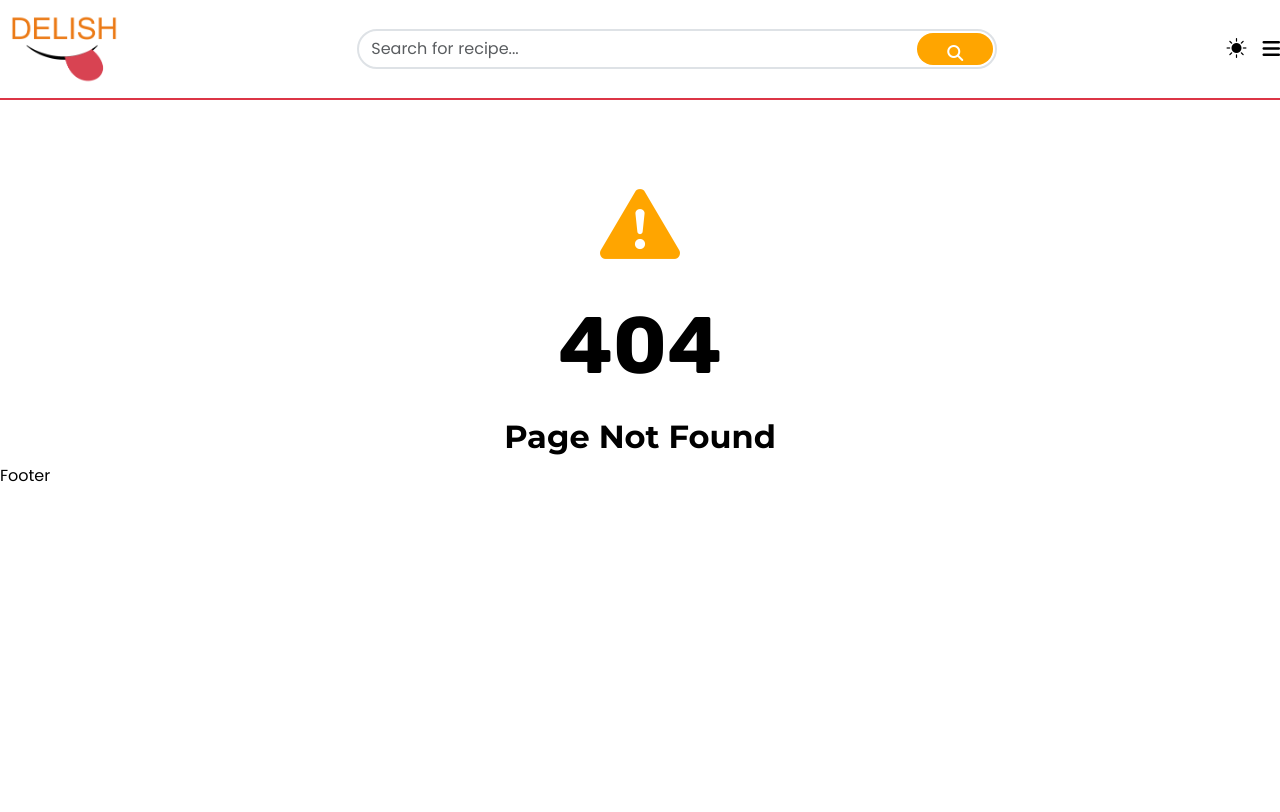
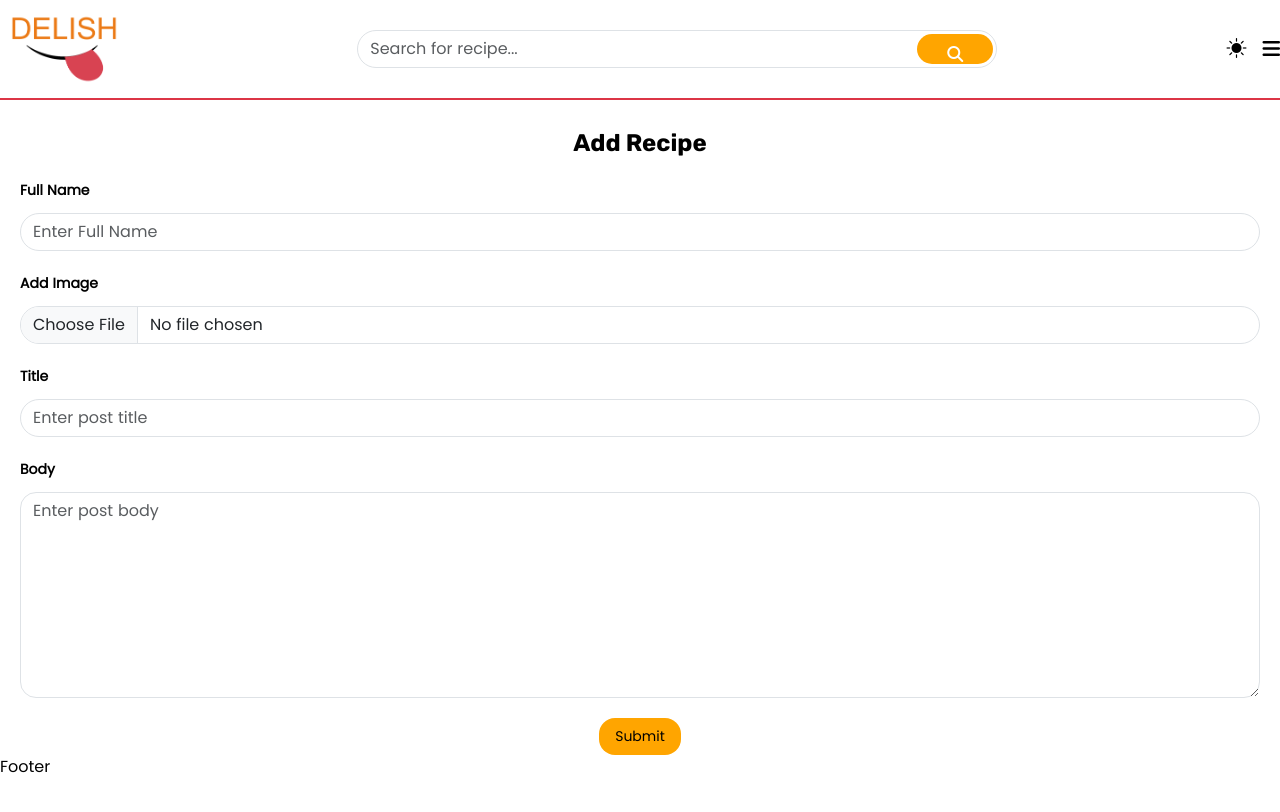
Before and after one commit to mubarak-codes/Delish, a React (Vite) app: page /add-recipe in a window 1280 px wide. Before the commit this address had no page. Shown: the top 812 px of the page. Built offline with nearby package versions, Linux system fonts and the light colour scheme.

Commit message:
create add recipe page

```diff
--- /dev/null
+++ b/external-library/mkCss/css/mk-css-input.css
@@ -0,0 +1,4 @@
+.input{}.input::placeholder{opacity:0.3;color: inherit}
+
+
+.focus-input:focus{background-color: transparent; color: inherit}
--- a/external-library/mkCss/css/mk-css.css
+++ b/external-library/mkCss/css/mk-css.css
@@ -4,12 +4,14 @@
 @import url('mk-css-space.css');
 @import url('mk-css-effect.css');
 @import url('mk-css-border.css');
+@import url('mk-css-input.css');
+
 
 @font-face{font-family:Bebas;src:url(/external-library/mkCss/font/fontFamily/Bebas-Regular.ttf);}@font-face{font-family:Caudex;src:url(/external-library/mkCss/font/fontFamily/Caudex-Regular.ttf);}@font-face{font-family:JosefinSans;src:url(/external-library/mkCss/font/fontFamily/JosefinSans-Regular.ttf);}@font-face{font-family:Montserrat;src:url(/external-library/mkCss/font/fontFamily/Montserrat-Regular.ttf );}@font-face{font-family:Poppins;src:url(/external-library/mkCss/font/fontFamily/Poppins-Regular.ttf);}@font-face{font-family:RobotoCondensed;src:url(/external-library/mkCss/font/fontFamily/Roboto-Condensed.ttf);}@font-face{font-family:Rubik;src:url(/external-library/mkCss/font/fontFamily/Rubik-Bold.ttf);}
 @font-face{font-family:MontserratBold;src:url(/external-library/mkCss/font/fontFamily/Montserrat-Bold.ttf);}@font-face{font-family:JosefinSansBold;src:url(/external-library/mkCss/font/fontFamily/JosefinSans-Bold.ttf);}@font-face{font-family:Ubuntu;src:url(/external-library/mkCss/font/fontFamily/Ubuntu-R.ttf);}
 .ff-bebas{font-family:Bebas;}.ff-caudex{font-family:Caudex;}.ff-josefin-sans{font-family:JosefinSans;}.ff-montserrat{font-family:Montserrat;}.ff-poppins{font-family:Poppins;}.ff-roboto-condensed{font-family:RobotoCondensed;}.ff-rubik{font-family:Rubik;}.ff-montserrat-bold{font-family:MontserratBold;}.ff-josefin-sans-bold{font-family:JosefinSansBold;}.ff-ubuntu{font-family:Ubuntu;}
 
-button{border:none;background-color:transparent;color:inherit}Link,a{text-decoration:none;color:inherit}.card{border-radius:10px;box-shadow:0 3px 4px #e3e3e3;border:none}.place-items-center{place-items:center}ul{list-style-type:none}.cursor-pointer{cursor:pointer}.input{}.input::placeholder{opacity:0.3}
+button{border:none;background-color:transparent;color:inherit}Link,a{text-decoration:none;color:inherit}.card{border-radius:10px;box-shadow:0 3px 4px #e3e3e3;border:none}.place-items-center{place-items:center}ul{list-style-type:none}.cursor-pointer{cursor:pointer}
 
 .hover-fade{transition: opacity 0.15s ease-in-out}.hover-fade:hover{opacity:0.5}.click-fade{transition:opacity 0.15s ease-in-out}.click-fade:active{opacity:0.5}.click-grow{transition:transform 0.15s ease-in-out}.click-grow:active{transform:scale(1.1)}
 
--- a/src/App.jsx
+++ b/src/App.jsx
@@ -5,18 +5,25 @@ import SearchPage from './page/SearchPage.jsx'
 import {usePersistState} from '../external-library/mkHooks/LocalStorage.js'
 import NotFoundPage from './page/NotFoundPage'
 import Favorite from './page/Favorite'
+import AddRecipe from './page/AddRecipe'
 
 
 function App() {
+ let [bg, setBg] = usePersistState('themeBg', 'bg-snow')
+ let [text, setText] = usePersistState('themeText', 'text-ebony')
+
+ document.body.className = `${bg} ${text}`
+
 
 
  const router = createBrowserRouter(
   createRoutesFromElements(
-   <Route path='/' element={<Layout1 />} >
+   <Route path='/' element={<Layout1 bg={bg} text={text} setText={setText} setBg={setBg} />} >
     <Route index element={<HomePage  />} />
     <Route path='/search' element={<SearchPage />} />
     <Route path='*' element={<NotFoundPage />} />
     <Route path='/favorite' element={<Favorite />} />
+    <Route path='/add-recipe' element={<AddRecipe bg={bg} text={text} />} />
 
    </Route>
   )
--- a/src/components/Hero.jsx
+++ b/src/components/Hero.jsx
@@ -11,7 +11,7 @@ const Hero = ()=>{
     <div className="row justify-content-center gap-3">
      <h1 className="text-center ff-rubik fs10">Discover Delicious Recipes</h1>
      <h5 className="text-center fw-normal fs4">Explore our collection of easy-to-follow recipe from appetizers to desserts</h5>
-     <Link to="/favorite" className="text-white bg-orange w50 text-center py3 rounded-3 hover-bg-red transit cursor-pointer fs2">Browse Recipes</Link>
+     <a href="/search" className="text-white bg-orange w50 text-center py3 rounded-3 hover-bg-red transit cursor-pointer fs2">Browse Recipes</a>
     </div>
    </section>
 
--- a/src/components/Navbar.jsx
+++ b/src/components/Navbar.jsx
@@ -31,20 +31,22 @@ const Navbar = ({bg, text, setBg, setText})=>{
      </div>
 
      <form className=" w50-sm w60 ms-auto relative me-3">
-      <input className={`form-control rounded-pill border-2 w100 bg-gray10 input ${text}  py3-sm fs2 fs3-sm`} placeholder="Search for recipe..." />
+      <input className={`form-control rounded-pill w100 bg-gray10 input ${text}  py3-sm fs2 fs3-sm`} placeholder="Search for recipe..." />
       <i className="fa-solid fa-search absolute top-0 bottom-0  end-0 me-1 my1 cursor-pointer bg-orange text-snow px5 px7-sm py2 py3-sm  rounded-pill hover-bg-orange50 active-bg-red fs1 fs3-sm transit"></i>
      </form>
 
      <div className="navbar-nav ms-auto d-flex align-items-center gap-3">
 
       <i className={`bi ${themeIcon} nav-item fs5`} onClick={()=>changeTheme()}></i>
-      <i className="fa-solid fa-bars nav-item fs5 transit" onClick={()=>dropdown()}></i>
+      <i className="fa-solid fa-bars nav-item fs5 " onClick={()=>dropdown()}></i>
      </div>
 
      <div className={`fixed-top my15 my15-sm my17-md my18-lg shadow-sm d-grid ${bg} ${drop} border border-2 border-secondary border-opacity-10 w50 w25-md w30-sm rounded-3 py4 px1 ms-auto me-2 fs2 gap-2 `} ref={dropRef}>
-      <div className="hover-fade active-bg-orange p2 active-text-snow rounded-3 transit"><i className="bi bi-star me2"></i>Favorite</div>
-      <div className="hover-fade active-text-snow active-bg-orange p2 rounded-3 transit"><i className="fa-regular fa-address-card fs1 me2"></i>About us </div>
-      <div className="hover-fade active-bg-orange active-text-snow p2 rounded-3 transit "> <i className="bi bi-question-circle me2"></i>Help & Support</div>
+      <a href="/favorite" className="hover-fade active-bg-orange p2 active-text-snow rounded-3 transit"><i className="bi bi-star me2"></i>Favorite</a>
+      <a href="/add-recipe" className="hover-fade active-text-snow active-bg-orange p2 rounded-3 transit"><i className="bi bi-plus-circle me2" ></i>Add recipe</a>
+
+      <a href="/about" className="hover-fade active-text-snow active-bg-orange p2 rounded-3 transit"><i className="fa-regular fa-address-card fs1 me2"></i>About us </a>
+      <a href="/help" className="hover-fade active-bg-orange active-text-snow p2 rounded-3 transit "> <i className="bi bi-question-circle me2"></i>Help & Support</a>
 
       <div className="fs4 p2 d-flex justify-content-center gap-3 gap-lg-4 mt2 border-top border-2 pt5">
        <i className="fa-brands fa-youtube hover-text-orange transit"></i>
--- a/src/layouts/Layout1.jsx
+++ b/src/layouts/Layout1.jsx
@@ -2,6 +2,8 @@ import {Outlet} from 'react-router-dom';
 import Footer from '../components/Footer'
 import Navbar from '../components/Navbar'
 import {usePersistState} from '../../external-library/mkHooks/LocalStorage.js'
+import {ToastContainer} from 'react-toastify';
+import 'react-toastify/dist/ReactToastify.css'
 
 
 
@@ -16,6 +18,7 @@ const Layout1 = ()=>{
   <>
    <section>
     <Navbar bg={bg} text={text} setText={setText} setBg={setBg} />
+    <ToastContainer />
     <Outlet  />
     <Footer />
    </section>
--- /dev/null
+++ b/src/page/AddRecipe.jsx
@@ -0,0 +1,34 @@
+import {toast} from 'react-toastify';
+import {useNavigate} from 'react-router-dom'
+
+
+const AddRecipe = ({bg, text})=>{
+ let navigate = useNavigate()
+
+ const submitForm = ()=>{
+  toast.success("Recipe added successfully")
+  navigate("/")
+ }
+
+ return(
+  <>
+   <section className="mt6 px4 px5-sm">
+    <h3 className="fs7 mb5 ff-rubik text-center">Add Recipe</h3>
+    <form onSubmit={submitForm}>
+    <label htmlFor="full-name" className="fw-bolder fs2 mb3">Full Name</label>
+    <input type="text" id="full-name" placeholder="Enter Full Name" className={`form-control bg-trans text-gray rounded-pill input fs2 mb5 focus-input`} required/>
+    <label htmlFor="full-name" className="fw-bolder fs2 mb3">Add Image</label>
+    <input type="file" id="image" accept="image/*" className={`form-control bg-trans text-gray focus-input rounded-pill input fs2 mb5`} />
+    <label htmlFor="full-name" className="fw-bolder fs2 mb3">Title</label>
+    <input type="text" id="full-name" placeholder="Enter post title" className={`form-control bg-trans text-gray rounded-pill input fs2 mb5 focus-input`} required/>
+    <label htmlFor="full-name" className="fw-bolder fs2 mb3">Body</label>
+    <textarea id="full-name" rows="8" placeholder="Enter post body" className={`form-control bg-trans text-gray rounded-4 input fs2 mb5 focus-input`} required></textarea>
+     <div className="flex content-center"><button type="submit" className="bg-orange hover-bg-red rounded-4 text-center fs2 p2 px4" >Submit</button></div>
+    </form>
+
+   </section>
+  </>
+ )
+};
+
+export default AddRecipe;
--- a/src/page/Favorite.jsx
+++ b/src/page/Favorite.jsx
@@ -10,14 +10,14 @@ const Favorite = ()=>{
 
  return(
   <>
-   <section className="px4 px5-sm mt8">
+   <section className="px4 px5-sm mt6">
     <h3 className="ff-rubik fs7 text-center mb5">Favorite</h3>
     {isLoading? <div className="text-center">Loading...</div>:
     <div className="d-grid gr2-sm gap-3 gr3-md">
      {data?.map((favorite)=>(
       <div key={favorite.id} className="">
        <div className="text-break relative bb2 pb3 mb3">
-        <i className="bi bi-star-fill text-orange absolute top-0 end-0 m3 fs4 bg-gray75 rounded-circle px1 "></i>
+        <i className="bi bi-star-fill text-snow absolute top-0 end-0 m3 fs4 bg-gray75 rounded-circle px1 "></i>
         <img src={favorite.image} className="w100 rounded-3 mb6 h200px" />
         <h5 className="fw-bolder fs2">{favorite.title}</h5>
         <div className="fs1 opacity-75 mb2">{favorite.body.substring(0, 80)} . . .</div>
```
